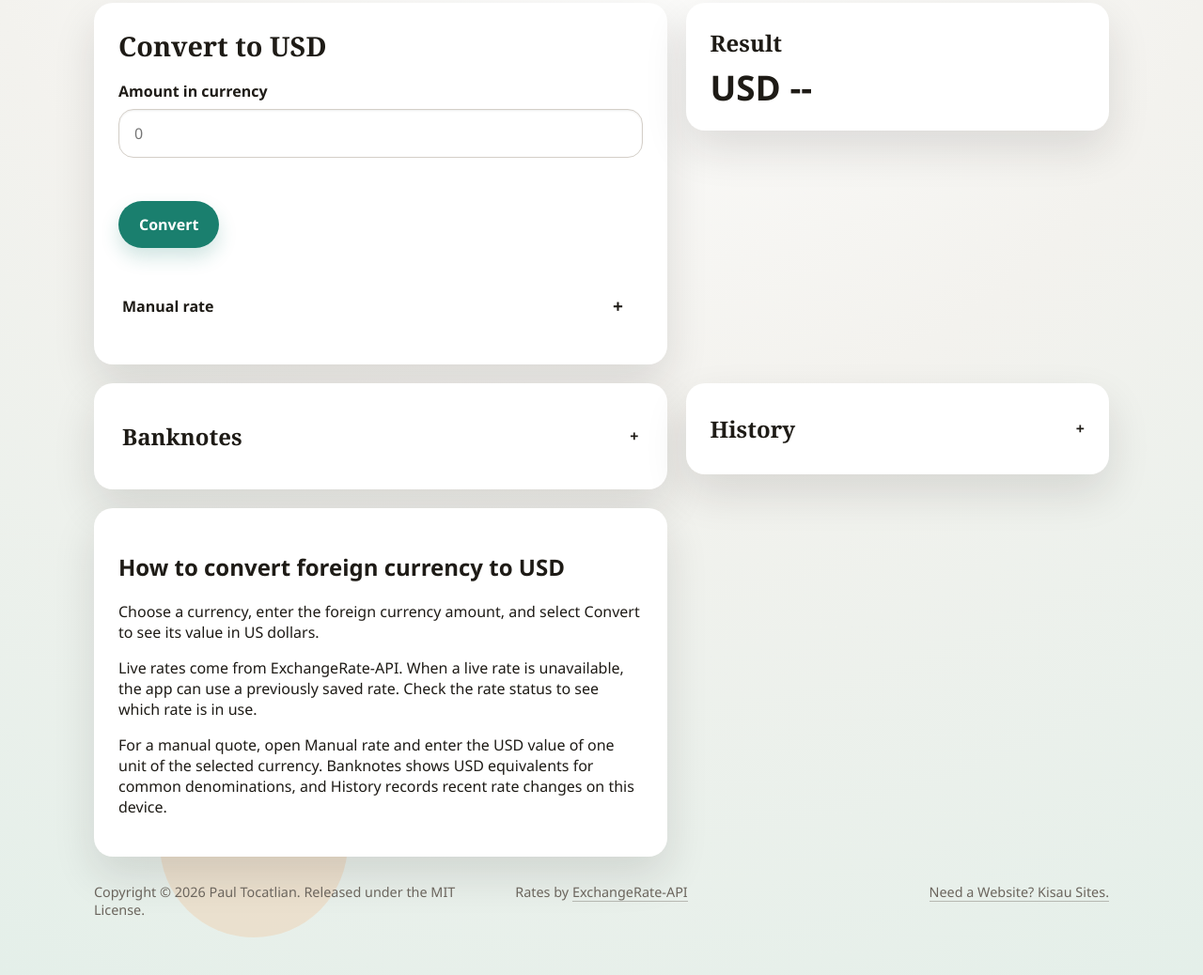
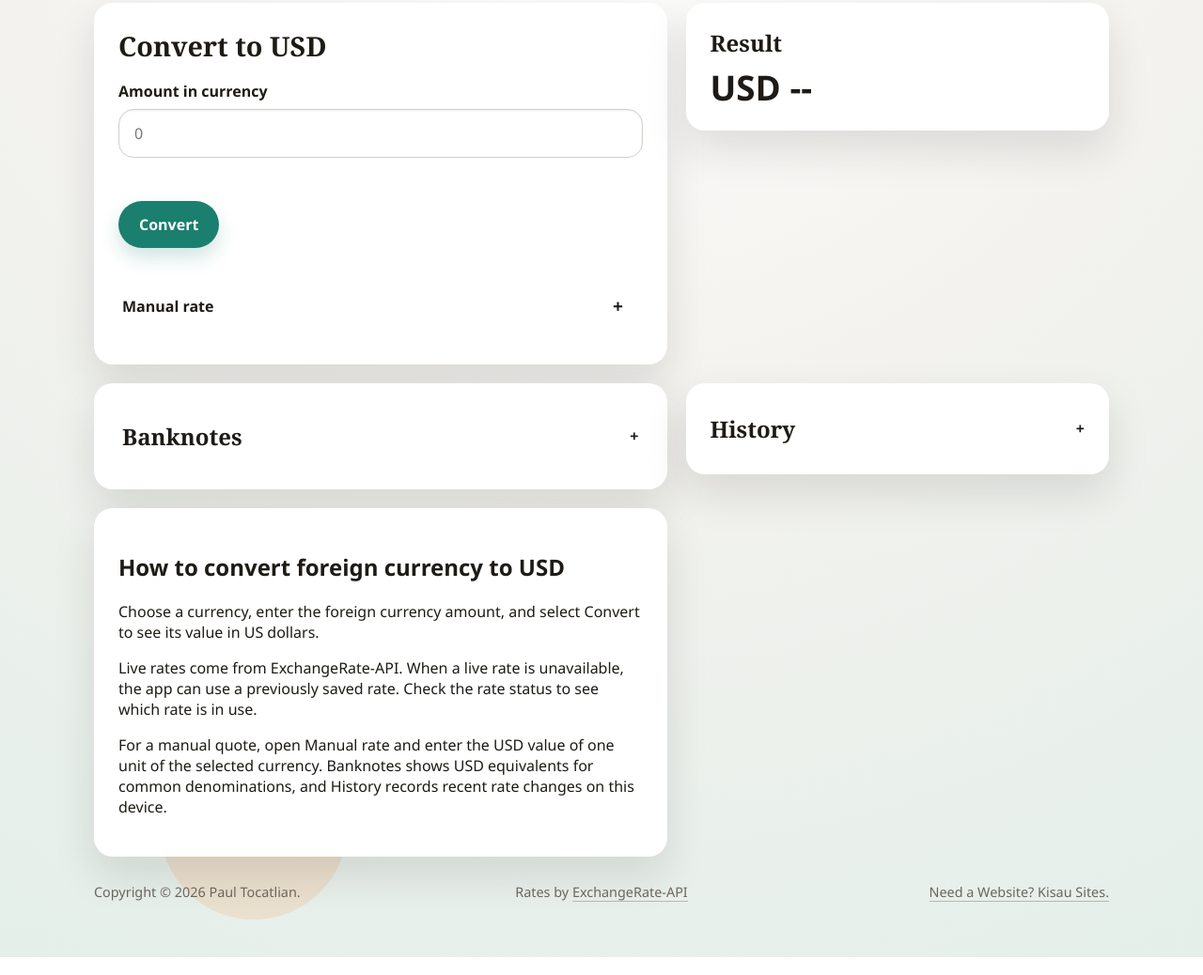
Before and after one commit to tocatlian/fx2usd, a website: page index.html in a window 1280 px wide. Shown: the part 215-1253 px from the top of the page at 94% size. Drawn offline with Linux system fonts and the light colour scheme; no server answers.

Commit message:
Shorten footer copyright notice (#37)

```diff
--- a/index.html
+++ b/index.html
@@ -223,7 +223,7 @@
       </main>
 
       <footer class="footer">
-        <p>Copyright © 2026 Paul Tocatlian. Released under the MIT License.</p>
+        <p>Copyright © 2026 Paul Tocatlian.</p>
         <p class="attribution">
           Rates by
           <a href="https://www.exchangerate-api.com" target="_blank" rel="noopener noreferrer"
```
Also changed, not shown: docs/html/CHANGELOG.html (+1 -0 lines), CHANGELOG.md.
